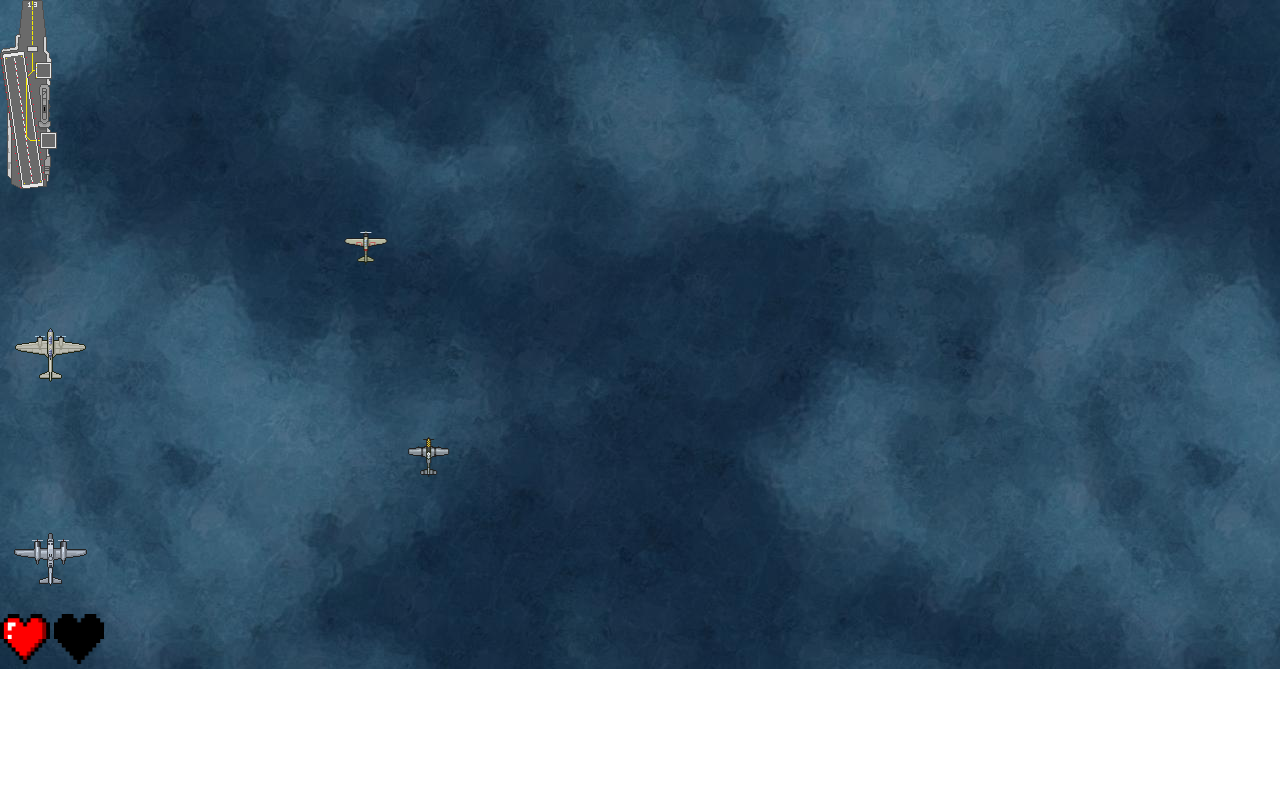
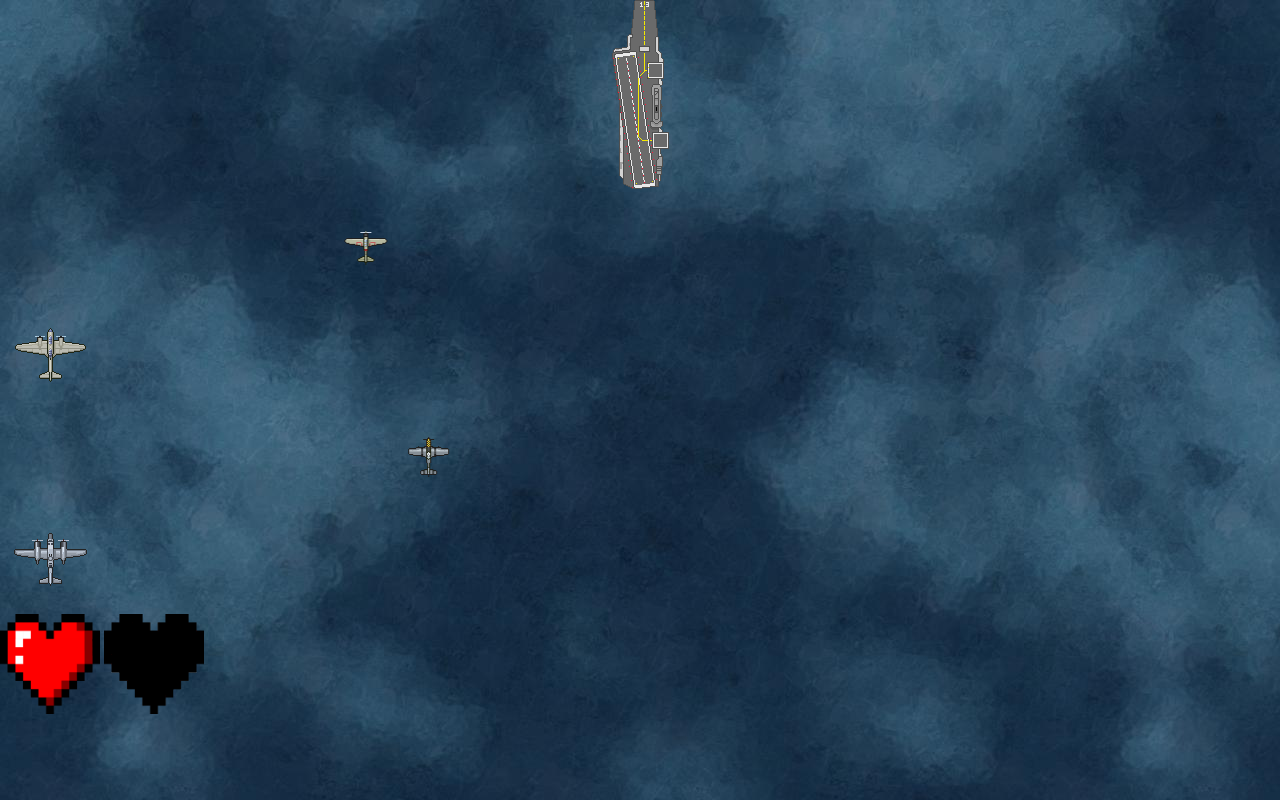
Before and after one commit to Frederik0111/Aircraft_Carrier_Defense, a plain HTML site: page index.html in a window 1280 px wide. Shown: the top 800 px of the page. Drawn offline with Linux system fonts and the light colour scheme.

Commit message:
positions

```diff
--- a/app.css
+++ b/app.css
@@ -1,10 +1,11 @@
 body {
     font-family: Impact, Haettenschweiler, 'Arial Narrow Bold', sans-serif;
     margin: 0;
+    background-image: url(./images/backgroundsea.jpg);
+    background-repeat: no-repeat;
 }
 
 #screen {
-    background-image: url(./images/backgroundsea.jpg);
     outline: 10px red;
 }
 
@@ -29,8 +30,15 @@ body {
 }
 
 .heart {
-    max-width: 50px;
-    max-height: 50px;
+    max-width: 100px;
+    max-height: 100px;
+    text-align: right;
+}
+
+#carrier {
+    display: block;
+    margin: 0 auto;
+    text-align: center;
 }
 
 #japfighter {
```
